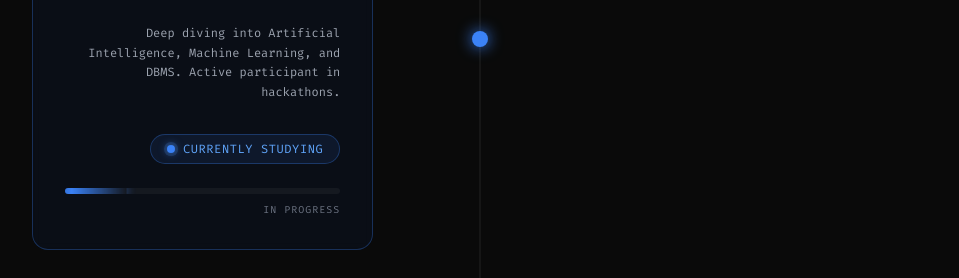
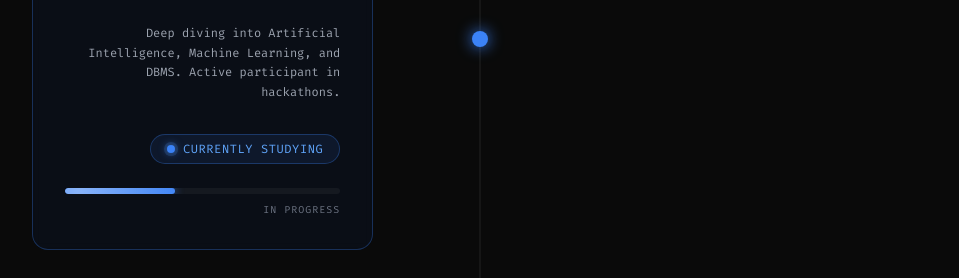
Before and after one commit to sayantani071/sayantani-portfolio, a React (Vite) app: page / in a window 1280 px wide. Shown: the part 2472-2750 px from the top of the page, without its empty margins (160-1119 px from the left). Built offline with nearby package versions, Linux system fonts and the light colour scheme.

Commit message:
Update progress bar style to filled with inner shimmer

```diff
--- a/src/components/Education.jsx
+++ b/src/components/Education.jsx
@@ -109,7 +109,9 @@ const Education = () => {
                 </div>
 
                 <div className="w-full bg-white/5 h-1.5 rounded-full overflow-hidden relative">
-                  <div className="absolute top-0 left-0 h-full w-[40%] bg-gradient-to-r from-transparent via-blue-500 to-transparent shadow-[0_0_10px_rgba(59,130,246,0.8)] animate-slide"></div>
+                  <div className="bg-blue-500 w-[40%] h-full relative overflow-hidden shadow-[0_0_10px_rgba(59,130,246,0.8)] rounded-full">
+                    <div className="absolute top-0 left-0 h-full w-[200%] bg-gradient-to-r from-transparent via-white/40 to-transparent animate-slide"></div>
+                  </div>
                 </div>
                 <p className="md:text-right text-left text-[10px] text-gray-500 font-mono mt-2 uppercase tracking-widest">IN PROGRESS</p>
               </motion.div>
```
